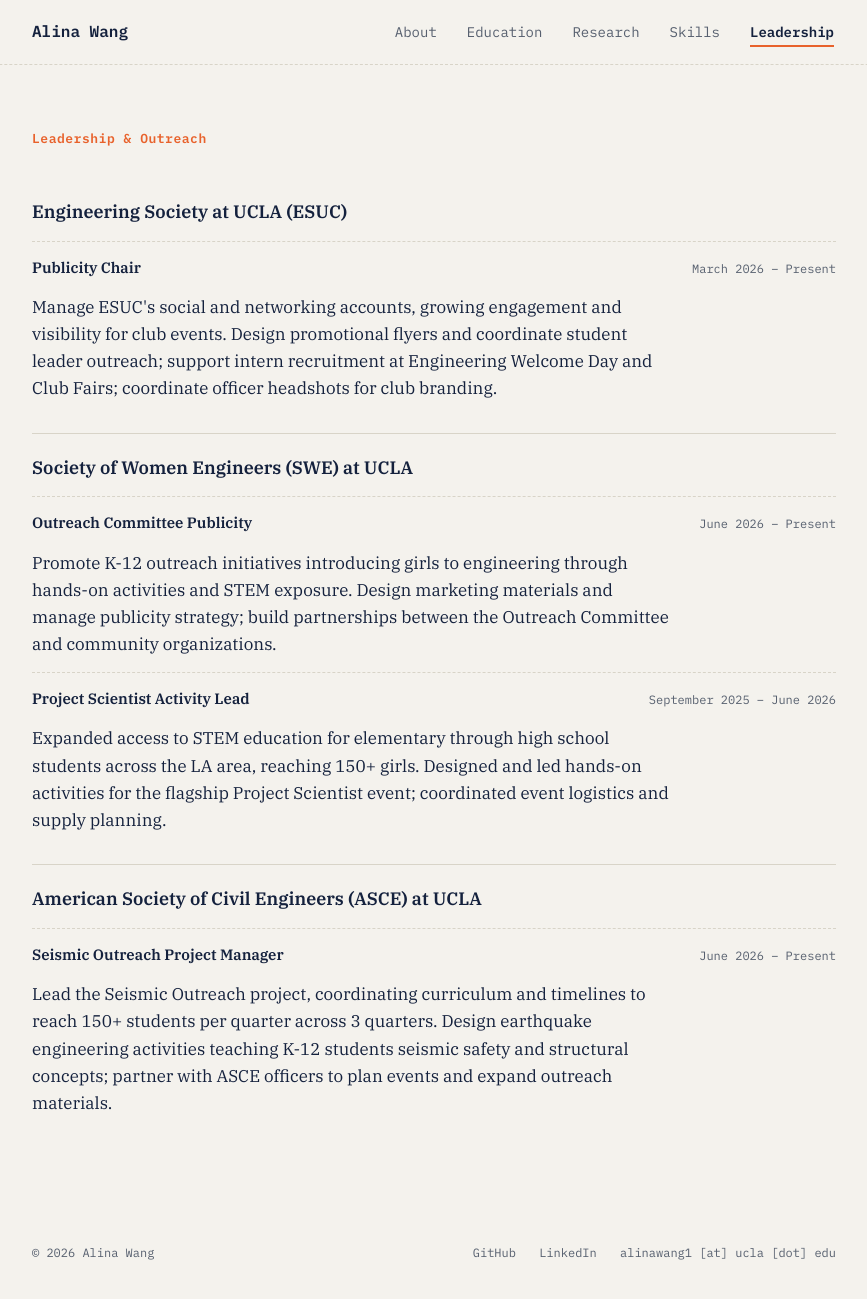
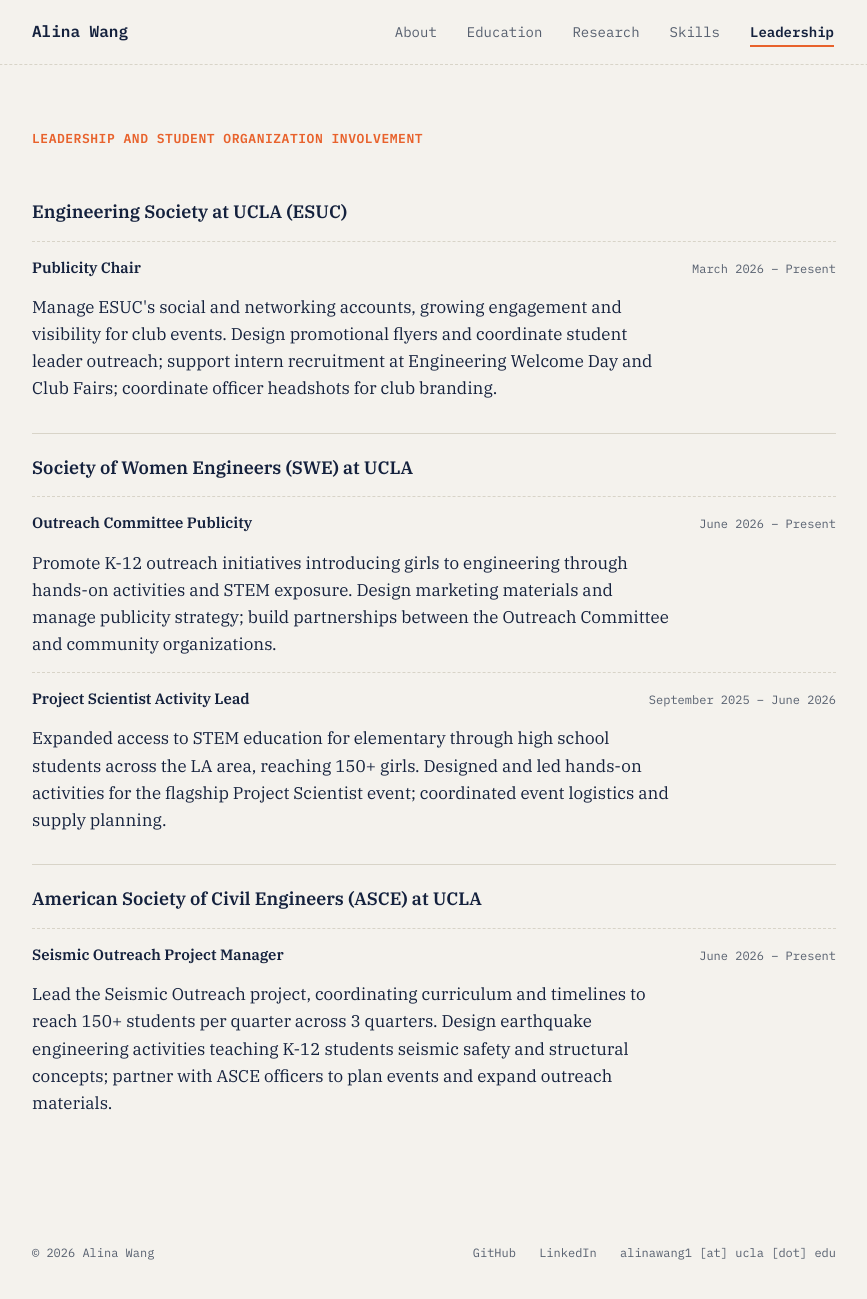
Before and after one commit to alinawwang/alinawang, a Jekyll site: the page built from leadership/index.html, in a window 1280 px wide and 1318 px high. Shown: the top 1299 px of the window, without its empty margins (206-1073 px from the left). Built offline with Jekyll 4.4.1, drawn with Linux system fonts in a browser that asks for light colours.

Commit message:
Add files via upload

```diff
--- a/leadership/index.html
+++ b/leadership/index.html
@@ -5,7 +5,7 @@
 
 <section id="leadership">
   <div class="wrap">
-    <h2>Leadership &amp; Outreach</h2>
+    <h2>LEADERSHIP AND STUDENT ORGANIZATION INVOLVEMENT</h2>
     {% for o in site.data.leadership %}
     <div class="entry">
       <div class="entry-head">
```
